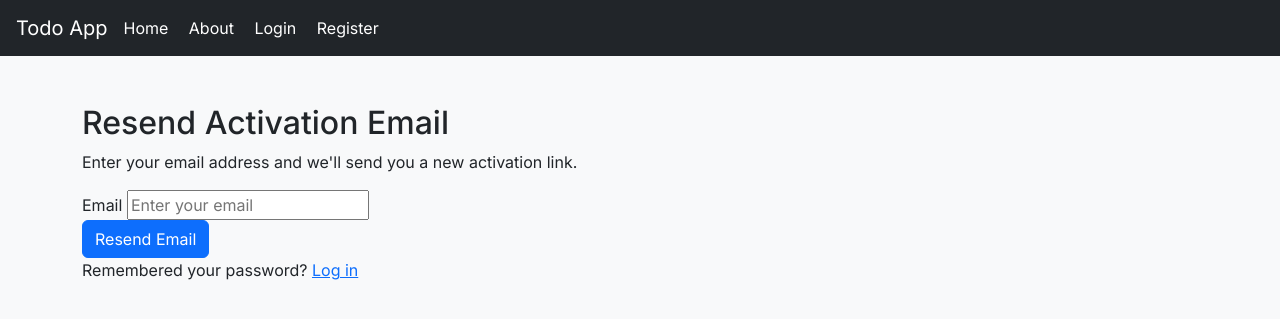
After one commit to CrystalViiva/django-todo-app, a Django app: page /resend-activation/ in a window 1280 px wide. The commit adds this page. Shown: the top 319 px of the page. Run offline with Django 5.2, Linux system fonts and the light colour scheme.

Commit message:
Add resend activation and update email templates

```diff
--- /dev/null
+++ b/accounts/urls.py
@@ -0,0 +1,44 @@
+from django.urls import path
+from django.contrib.auth import views as auth_views
+from tasks import views
+
+urlpatterns = [
+    # Registration & Activation Routes (Updated function names)
+    path('register/', views.register_view, name='register'),
+    path('activate/<uidb64>/<token>/', views.activate_view, name='activate'),
+    path('resend-activation/', views.resend_activation_view, name='resend_activation'),
+
+    # Built-in Password Reset Routes
+    path(
+        'password-reset/',
+        auth_views.PasswordResetView.as_view(
+            template_name='password_reset_form.html',
+            email_template_name='password_reset_email.html',
+            subject_template_name='password_reset_subject.txt',
+            success_url='/password-reset/done/'
+        ),
+        name='password_reset'
+    ),
+    path(
+        'password-reset/done/',
+        auth_views.PasswordResetDoneView.as_view(
+            template_name='password_reset_done.html'
+        ),
+        name='password_reset_done'
+    ),
+    path(
+        'password-reset-confirm/<uidb64>/<token>/',
+        auth_views.PasswordResetConfirmView.as_view(
+            template_name='password_reset_confirm.html',
+            success_url='/password-reset-complete/'
+        ),
+        name='password_reset_confirm'
+    ),
+    path(
+        'password-reset-complete/',
+        auth_views.PasswordResetCompleteView.as_view(
+            template_name='password_reset_complete.html'
+        ),
+        name='password_reset_complete'
+    ),
+]
--- a/tasks/templates/password_reset_email.html
+++ b/tasks/templates/password_reset_email.html
@@ -1,12 +1,12 @@
 Hello {{ user.username }},
 
-You're receiving this email because you (or someone else) requested a password reset for your Task Manager account.
+You're receiving this email because you (or someone else) requested a password reset for your Task account.
 
 Please click the link below to set a new password:
 
 {{ protocol }}://{{ domain }}{% url 'password_reset_confirm' uidb64=uid token=token %}
 
-If you didn't request this, you can safely ignore this email — your password will remain unchanged.
+If you didn't request this, you can safely ignore this email - your password will remain unchanged.
 
 Thanks,
 Task Manager
--- /dev/null
+++ b/tasks/templates/resend_activation.html
@@ -0,0 +1,25 @@
+{% extends 'base.html' %}
+
+{% block content %}
+<div class="auth-container">
+    <h2>Resend Activation Email</h2>
+    <p>Enter your email address and we'll send you a new activation link.</p>
+
+    {% if messages %}
+      {% for message in messages %}
+        <p class="alert">{{ message }}</p>
+      {% endfor %}
+    {% endif %}
+
+    <form method="POST">
+        {% csrf_token %}
+        <div class="form-group">
+            <label for="email">Email</label>
+            <input type="email" name="email" required placeholder="Enter your email">
+        </div>
+        <button type="submit" class="btn btn-primary">Resend Email</button>
+    </form>
+
+    <p>Remembered your password? <a href="{% url 'login' %}">Log in</a></p>
+</div>
+{% endblock %}
--- a/tasks/urls.py
+++ b/tasks/urls.py
@@ -16,9 +16,29 @@ urlpatterns = [
     path('profile/', views.profile_view, name='profile'),
     path('profile/edit/', views.edit_profile, name='edit_profile'),
 
-    path('password-reset/', auth_views.PasswordResetView.as_view(template_name='password_reset_form.html'), name='password_reset'),
-    path('password-reset/done/', auth_views.PasswordResetDoneView.as_view(template_name='password_reset_done.html'), name='password_reset_done'),
-    path('reset/<uidb64>/<token>/', auth_views.PasswordResetConfirmView.as_view(template_name='password_reset_confirm.html'), name='password_reset_confirm'),
-    path('reset/done/', auth_views.PasswordResetCompleteView.as_view(template_name='password_reset_complete.html'), name='password_reset_complete'),
-    path('password-reset/', auth_views.PasswordResetView.as_view(template_name='password_reset_form.html',email_template_name='password_reset_email.html'), name='password_reset'),
+    # Password Reset Routes
+    path(
+        'password-reset/',
+        auth_views.PasswordResetView.as_view(
+            template_name='password_reset_form.html',
+            email_template_name='password_reset_email.html',
+            extra_email_context={'domain': 'todo-app-9h91.onrender.com', 'protocol': 'https'}
+        ),
+        name='password_reset'
+    ),
+    path(
+        'password-reset/done/',
+        auth_views.PasswordResetDoneView.as_view(template_name='password_reset_done.html'),
+        name='password_reset_done'
+    ),
+    path(
+        'reset/<uidb64>/<token>/',
+        auth_views.PasswordResetConfirmView.as_view(template_name='password_reset_confirm.html'),
+        name='password_reset_confirm'
+    ),
+    path(
+        'reset/done/',
+        auth_views.PasswordResetCompleteView.as_view(template_name='password_reset_complete.html'),
+        name='password_reset_complete'
+    ),
 ]
--- a/tasks/views.py
+++ b/tasks/views.py
@@ -1,24 +1,68 @@
 from django.shortcuts import get_object_or_404, render, redirect
+from django.contrib.auth import authenticate, login, logout
+from django.contrib.auth.decorators import login_required
+from django.contrib import messages
+from django.contrib.sites.shortcuts import get_current_site
+from django.template.loader import render_to_string
+from django.utils.http import urlsafe_base64_encode, urlsafe_base64_decode
+from django.utils.encoding import force_bytes, force_str
+from django.core.mail import send_mail
+from django.conf import settings
+from django.contrib.auth.models import User
+
 from .forms import TaskForm, RegistrationForm, ProfileForm
-from .models import Task
-from django.contrib.auth import authenticate, login, logout
-from django.contrib import messages
-from .models import Profile
-from django.contrib.auth.decorators import login_required
+from .models import Task, Profile
+from .tokens import account_activation_token
 
 
 def register_view(request):
     if request.method == 'POST':
         form = RegistrationForm(request.POST)
         if form.is_valid():
-            user = form.save()
-            login(request, user)
-            request.session['just_registered'] = True
-            messages.success(request, 'Registration successful!')
-            return redirect('home')
+            user = form.save(commit=False)
+            user.is_active = False  # Keep inactive until email verification
+            user.save()
+
+            # Send Email Verification Link
+            current_site = get_current_site(request)
+            subject = 'Activate Your Task Manager Account'
+            message = render_to_string('acc_active_email.html', {
+                'user': user,
+                'domain': current_site.domain,
+                'uid': urlsafe_base64_encode(force_bytes(user.pk)),
+                'token': account_activation_token.make_token(user),
+            })
+
+            send_mail(
+                subject,
+                message,
+                settings.DEFAULT_FROM_EMAIL,
+                [user.email],
+                fail_silently=False,
+            )
+
+            messages.info(request, 'Please check your email to activate your account.')
+            return render(request, 'activation_sent.html')
     else:
         form = RegistrationForm()
     return render(request, 'register.html', {'form': form})
+
+
+def activate_view(request, uidb64, token):
+    try:
+        uid = force_str(urlsafe_base64_decode(uidb64))
+        user = User.objects.get(pk=uid)
+    except (TypeError, ValueError, OverflowError, User.DoesNotExist):
+        user = None
+
+    if user is not None and account_activation_token.check_token(user, token):
+        user.is_active = True
+        user.save()
+        login(request, user)
+        messages.success(request, 'Your account has been activated successfully!')
+        return redirect('home')
+    else:
+        return render(request, 'activation_invalid.html')
 
 
 def login_view(request):
@@ -31,8 +75,9 @@ def login_view(request):
             login(request, user)
             return redirect('home')
         else:
-            error = 'Invalid username or password'
+            error = 'Invalid username or password (or account not activated)'
     return render(request, 'login.html', {'error': error})
+
 
 def logout_view(request):
     logout(request)
@@ -70,6 +115,7 @@ def home(request):
     }
     return render(request, 'home.html', context)
 
+
 def about(request):
     return render(request, 'about.html')
 
@@ -84,9 +130,7 @@ def child(request):
 
 @login_required
 def delete_task(request, id):
-
     task = get_object_or_404(Task, id=id, user=request.user)
-
     if request.method == 'POST' or request.method == 'GET':
         task.delete()
         messages.success(request, 'Task deleted successfully!')
@@ -102,10 +146,12 @@ def update_task(request, id):
         return redirect('home')
     return render(request, 'create_task.html', {'form': form})
 
+
 @login_required
 def profile_view(request):
     profile, created = Profile.objects.get_or_create(user=request.user)
     return render(request, 'profile.html', {'user': request.user, 'created': created})
+
 
 @login_required
 def edit_profile(request):
@@ -121,3 +167,33 @@ def edit_profile(request):
     else:
         form = ProfileForm(instance=profile)
     return render(request, "edit_profile.html", {"form": form, "profile": profile, "created": created, "user": request.user})
+
+def resend_activation_view(request):
+    if request.method == 'POST':
+        email = request.POST.get('email')
+        user = User.objects.filter(email=email, is_active=False).first()
+
+        if user:
+            current_site = get_current_site(request)
+            subject = 'Activate Your Task Manager Account'
+            message = render_to_string('acc_active_email.html', {
+                'user': user,
+                'domain': current_site.domain,
+                'uid': urlsafe_base64_encode(force_bytes(user.pk)),
+                'token': account_activation_token.make_token(user),
+            })
+
+            send_mail(
+                subject,
+                message,
+                settings.DEFAULT_FROM_EMAIL,
+                [user.email],
+                fail_silently=False,
+            )
+            messages.success(request, 'A new verification email has been sent.')
+        else:
+            messages.error(request, 'No inactive account found with that email address.')
+
+        return render(request, 'activation_sent.html')
+
+    return render(request, 'resend_activation.html')
--- a/todo_list/urls.py
+++ b/todo_list/urls.py
@@ -1,18 +1,5 @@
 """
 URL configuration for todo_list project.
-
-The `urlpatterns` list routes URLs to views. For more information please see:
-    https://docs.djangoproject.com/en/6.0/topics/http/urls/
-Examples:
-Function views
-    1. Add an import:  from my_app import views
-    2. Add a URL to urlpatterns:  path('', views.home, name='home')
-Class-based views
-    1. Add an import:  from other_app.views import Home
-    2. Add a URL to urlpatterns:  path('', Home.as_view(), name='home')
-Including another URLconf
-    1. Import the include() function: from django.urls import include, path
-    2. Add a URL to urlpatterns:  path('blog/', include('blog.urls'))
 """
 from django.contrib import admin
 from django.urls import path, include
@@ -22,6 +9,7 @@ from django.conf.urls.static import static
 urlpatterns = [
     path('admin/', admin.site.urls),
     path('', include('tasks.urls')),
+    path('', include('accounts.urls')),  # Includes password reset & activation routes
 ]
 
 if settings.DEBUG:
```
Also changed, not shown: tasks/templates/activation_sent.html (added, +9 -0 lines), tasks/tokens.py (added, +7 -0 lines), todo_list/settings.py (+41 -16 lines), README.md.
